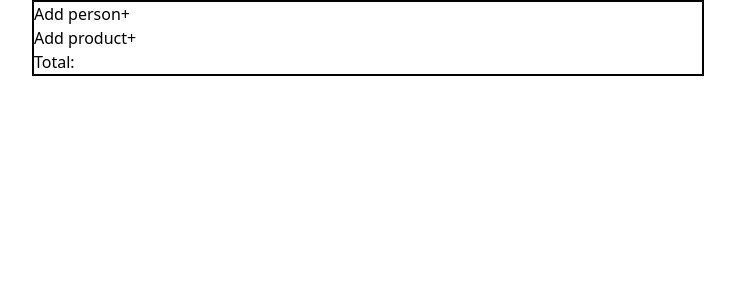
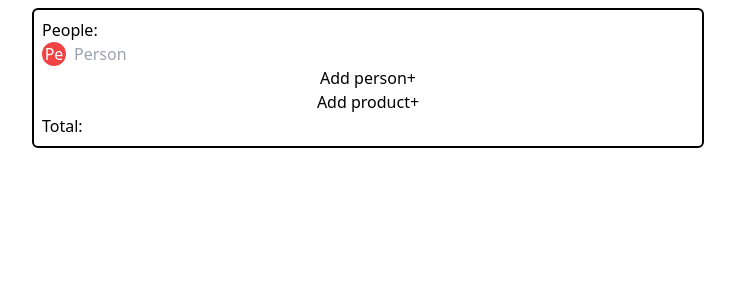
Before and after one commit to ptrkc/continha-calculator, a React (Vite) app: page / in a window 1280 px wide. Shown: the top 300 px of the page, without its empty margins (272-1007 px from the left). Built offline with nearby package versions, Linux system fonts and the light colour scheme.

Commit message:
add person and change name

```diff
--- a/src/App.tsx
+++ b/src/App.tsx
@@ -1,9 +1,67 @@
+import { FocusEventHandler, PropsWithChildren, useState } from "react";
+
+type Person = {
+  name: string;
+  color: string;
+  id: string;
+};
+
+const Person = ({
+  person,
+  changeName,
+}: PropsWithChildren<{ person: Person; changeName: Function }>) => {
+  return (
+    <li className="flex gap-2 items-center">
+      <span
+        className={`rounded-full w-6 h-6 flex justify-center items-center text-white ${person.color}`}
+      >
+        {person.name.slice(0, 2)}
+      </span>
+      <input
+        placeholder={person.name}
+        onChange={(evt) => changeName(person.id, evt.target.value)}
+      />
+    </li>
+  );
+};
+
 function App() {
+  const [people, setPeople] = useState<Person[]>([
+    {
+      name: "Person",
+      color: "bg-red-500",
+      id: "1",
+    },
+  ]);
+
+  const addPerson = () => {
+    setPeople([
+      ...people,
+      {
+        name: "Person",
+        color: "bg-red-500",
+        id: Math.random().toString(16).slice(2),
+      },
+    ]);
+  };
+
+  const changeName = (id: string, newName: string) => {
+    const personIndex = people.findIndex((p) => p.id === id);
+    const newPeople = [...people];
+    newPeople[personIndex].name = newName;
+    setPeople(newPeople);
+  };
   return (
     <div>
-      <div className="flex flex-col mx-auto max-w-2xl border-2 border-black">
-        <p>Add person+</p>
-        <p>Add product+</p>
+      <div className="flex flex-col mx-auto max-w-2xl border-2 border-black rounded-md p-2 m-2">
+        <p>People:</p>
+        <ul className="flex flex-col gap-1">
+          {people.map((person) => (
+            <Person person={person} key={person.id} changeName={changeName} />
+          ))}
+        </ul>
+        <button onClick={addPerson}>Add person+</button>
+        <button>Add product+</button>
         <p>Total:</p>
       </div>
     </div>
```
